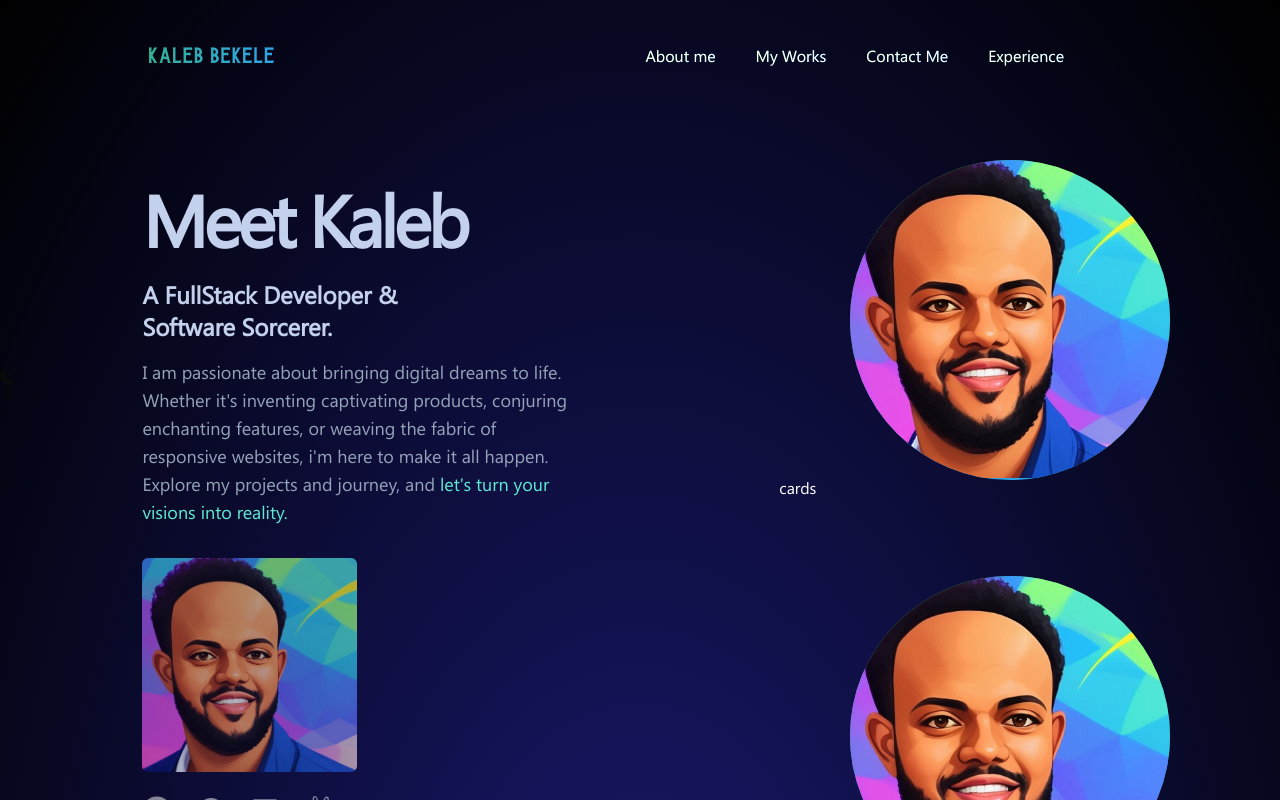
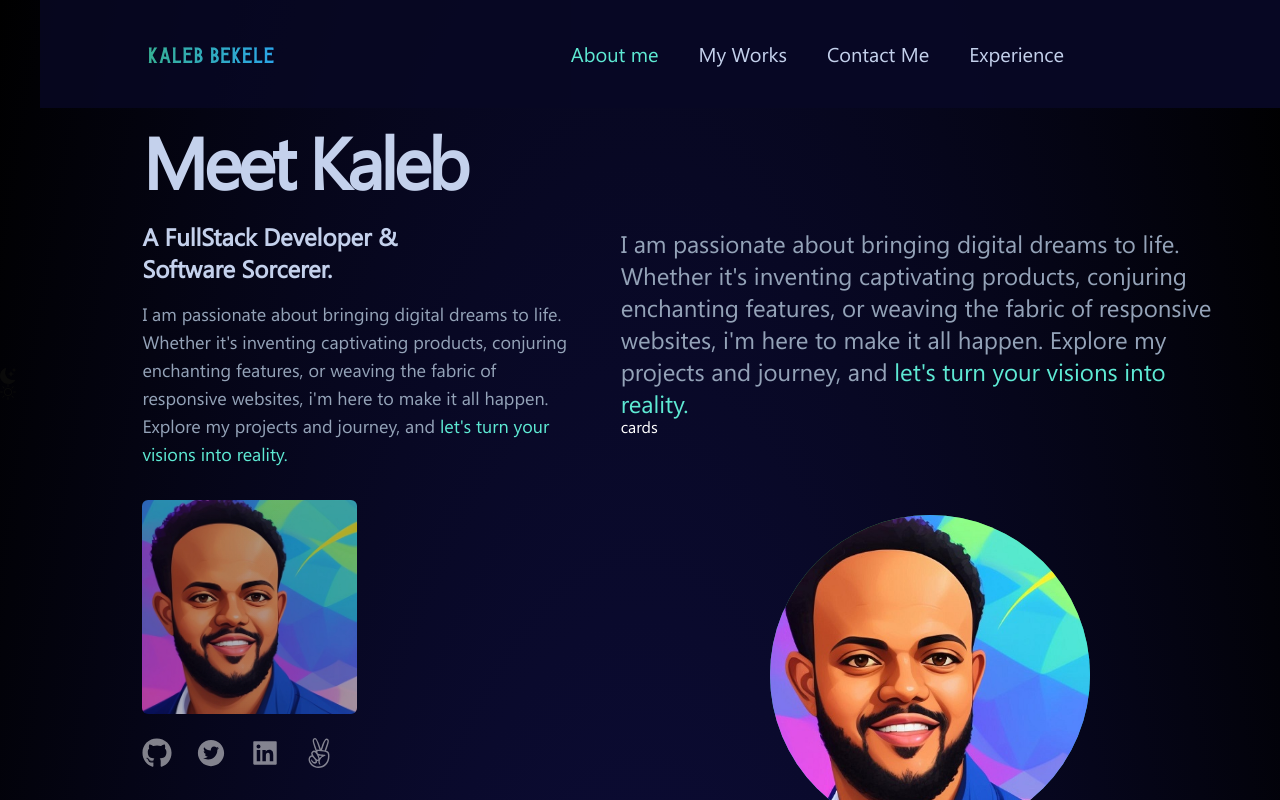
Before and after one commit to kalbek/kaleb.dev, a Next.js app: page / in a window 1280 px wide. Shown: the top 800 px of the page. Built offline with nearby package versions, Linux system fonts and the light colour scheme.

Commit message:
Complete nav bar functions for section referencing.

```diff
--- a/app/page.tsx
+++ b/app/page.tsx
@@ -7,8 +7,7 @@ import localFont from "next/font/local";
 import { SiAngellist } from "react-icons/si";
 import { FiZap } from "react-icons/fi";
 import kaleb from "../public/kaleb.jpeg";
-import { useEffect, useState } from "react";
-import { Poppins } from "next/font/google";
+import { useEffect, useState, useRef } from "react";
 
 const burtons = localFont({
   src: "../public/fonts/Burtons.otf",
@@ -19,9 +18,52 @@ const segoe = localFont({
 
 export default function Home() {
   const [activeMobileNav, setActiveMobileNav] = useState(false);
+
+  const [activeSection, setActiveSection] = useState("about-me"); // Initialize with the ID of the first section
+
+  const aboutMeRef = useRef<HTMLLIElement | null>(null);
+  const myWorksRef = useRef<HTMLLIElement | null>(null);
+  const contactMeRef = useRef<HTMLLIElement | null>(null);
+  const experienceRef = useRef<HTMLLIElement | null>(null);
+
+  const sectionRefs : {
+    [key: string]: React.RefObject<HTMLLIElement | null>;
+  } = {
+    'about-me': aboutMeRef,
+    'my-works': myWorksRef,
+    'contact-me': contactMeRef,
+    'experience': experienceRef,
+  };
 useEffect(() => {
-    console.log("active mobile menu nav: ", activeMobileNav);
-  }, [activeMobileNav]);
+
+  const handleScroll = () => {
+    let activeSectionCandidate = "about-me";
+
+    for (const sectionId in sectionRefs) {
+      const sectionRef = sectionRefs[sectionId] as React.RefObject<HTMLLIElement | null>;
+
+      if (sectionRef.current) {
+        const sectionTop = sectionRef.current.getBoundingClientRect().top;
+
+        // You can adjust this threshold value as needed
+        if (sectionTop >= 0 && sectionTop <= window.innerHeight * 0.5) {
+          activeSectionCandidate = sectionId;
+          console.log(activeSectionCandidate)
+          setActiveSection(activeSectionCandidate);
+          break; // Stop checking once a section is found within the viewport
+        }
+      }
+    }
+
+  };
+  console.log("active section: ", activeSection)
+  window.addEventListener("scroll", handleScroll);
+
+
+}, [activeSection, aboutMeRef, myWorksRef, contactMeRef, experienceRef]);
+
+
+  // Now, 'activeSection' state will contain the ID of the section in view
 
   return (
     <>
@@ -32,89 +74,63 @@ export default function Home() {
       <main
         className={`${segoe.className} min-h-screen px-10 bg-magical text-white`}
       >
-        <nav className="py-10 flex justify-between fixed bg-inherit z-10 w-full opacity-100">
+        <nav className="flex justify-between fixed  z-10 w-full opacity-100 bg-rich_black">
           <h1
             className={`${burtons.className}  md:pl-[8.5%] text-2xl text-transparent bg-clip-text bg-gradient_primary`}
           >
-            <div>kaleb bekele</div>
+            <div className="mt-10">kaleb bekele</div>
             {/* <div className="md:hidden">k. n.</div> */}
           </h1>
           {/* desktop menu */}
-          <ul className="hidden max-lg:fixed md:flex lg:gap-10 md:gap-5 md:mt-2 md:absolute lg:right-[20%] md:right-[25%] ">
-            <li className="hover:scale-110 hover:text-transparent bg-clip-text bg-gradient_primary cursor-pointer">
-              About me
+          <ul className="bg-rich_black flex justify-end  md:flex lg:gap-10 md:gap-5  py-10 pr-[20%] text-xl">
+            <li
+              className={`${
+                activeSection === "about-me"
+                  ? "text-turquoise"
+                  : "hover:scale-110 cursor-pointer text-crayola"
+              }`}
+            >
+              <a href="#about-me">About me</a>
             </li>
-            <li className="hover:scale-110 hover:text-transparent bg-clip-text bg-gradient_primary cursor-pointer">
-              My Works
+            <li
+              className={`${
+                activeSection === "my-works"
+                  ? "text-turquoise"
+                  : "hover:scale-110 cursor-pointer text-crayola"
+              }`}
+            >
+              <a href="#my-works">My Works</a>
             </li>
-            <li className="hover:scale-110 hover:text-transparent bg-clip-text bg-gradient_primary cursor-pointer">
-              Contact Me
+            <li
+              className={`${
+                activeSection === "contact-me"
+                  ? "text-turquoise"
+                  : "hover:scale-110 cursor-pointer text-crayola"
+              }`}
+            >
+              <a href="#contact-me">Contact Me</a>
             </li>
-            <li className="hover:scale-110 hover:text-transparent bg-clip-text bg-gradient_primary cursor-pointer">
-              Experience
+            <li
+              className={`${
+                activeSection === "experience"
+                  ? "text-turquoise"
+                  : "hover:scale-110 cursor-pointer text-crayola"
+              }`}
+            >
+              <a href="#experience">Experience</a>
             </li>
           </ul>
-          {/* Mobile menu */}
-          <div
-            onClick={() => setActiveMobileNav(!activeMobileNav)}
-            className="md:hidden z-10 scale-150"
-          >
-            {!activeMobileNav ? <FaBars /> : <FaTimes />}
-          </div>
-
-          <ul
-            className={
-              !activeMobileNav
-                ? "hidden"
-                : "bg-magical absolute top-0 left-0 w-full h-screen flex flex-col justify-center items-center"
-            }
-          >
-            {/* <li className="absolute top-10 left-10">
-              <h1
-                className={`${burtons.className} text-3xl text-transparent bg-clip-text bg-gradient_primary`}
-              >
-                k. n.
-              </h1>
-            </li> */}
-            <li className="mt-[-20px] py-6 text-4xl hover:scale-110 hover:text-transparent bg-clip-text bg-gradient_primary">
-              About me
-            </li>
-            <li className="py-6 text-4xl hover:scale-110 hover:text-transparent bg-clip-text bg-gradient_primary">
-              My Works
-            </li>
-            <li className="py-6 text-4xl hover:scale-110 hover:text-transparent bg-clip-text bg-gradient_primary">
-              Contact Me
-            </li>
-            <li className="py-6 text-4xl hover:scale-110 hover:text-transparent bg-clip-text bg-gradient_primary">
-              Experience
-            </li>
-          </ul>
-          {/* <li className="fixed bottom-[50%] bg-opacity-80 border-white">
-              <BsFillMoonStarsFill />
-              <BsSun />
-            </li> */}
-          {/* <ul className="flex items-center">
-              <li>
-                <a
-                  className="bg-gradient-to-r from-cyan-500 to-american_green text-white px-4 py-2 rounded-md ml-8"
-                  href="#"
-                >
-                  Resume
-                </a>
-              </li>
-            </ul> */}
         </nav>
         {/* <div className="-mt-2 fixed outline pl-[8%] w-[50%] border-2 border-white text-left flex-col items-center justify-between"> */}
         {/* HERO SECTION */}
         <div className="flex flex-col lg:flex-row bg-red align-center items-start w-full max-md:pt-20 md:pt-20">
-          <div className="max-md:mt-5 h-auto lg:fixed w-full md:mt-[8%] md:pl-[8%] md:w-[60%] lg:w-[50%] text-left flex-col items-center justify-between ">
+          <div className="lg:mt-[-4px] lg:pt-12 h-auto lg:fixed w-full md:mt-[8%] md:pl-[8%] md:w-[60%] lg:w-[50%] text-left flex-col items-center justify-between ">
             <h1
-              className={` tracking-tighter md:text-7xl text-5xl  font-black text-crayola flex flex-col md:flex-row w-full `}
+              className={` tracking-tighter md:text-7xl text-5xl  font-black flex flex-col md:flex-row w-full text-crayola`}
             >
               <span className="md:text-7xl relative ">
                 Meet Kaleb <span className="text-sm">&nbsp;</span>
               </span>{" "}
-
             </h1>
             <h2 className="text-2xl pt-6 font-bold  py-2 text-crayola">
               A FullStack Developer &<br /> Software Sorcerer.
@@ -148,15 +164,21 @@ export default function Home() {
               </li>
             </ul>
           </div>
-          <div className=" w-[55%] mr-10 h-auto">
-            {" "}
-          </div>
+          <div className=" w-[55%] mr-10 h-auto"> </div>
 
           {/* about, experience, works and contact section */}
-          <div className="pl-[8%] lg:w-[50%] w-full border-2 border-white text-left flex-col items-center justify-between">
-            <div className="relative mx-auto bg-gradient_to_bottom rounded-full w-80 h-80 mt-20 overflow-hidden">
-              <Image src={kaleb} alt="kalebs' image" />
-            </div>
+          <div className="lg:w-[63%] w-full text-left flex-col items-start mt-12 ">
+            <section id="about-me" ref={aboutMeRef} className="md:pt-[16%]">
+              <p className="text-cadet_gray text-2xl">
+                I am passionate about bringing digital dreams to life. Whether
+                it&apos;s inventing captivating products, conjuring enchanting
+                features, or weaving the fabric of responsive websites, i&apos;m
+                here to make it all happen. Explore my projects and journey, and{" "}
+                <span className="text-turquoise">
+                  {" "}
+                  let&apos;s turn your visions into reality.{" "}
+                </span>
+              </p>
               <div className=" ">cards</div>
               <div className="relative mx-auto bg-gradient_to_bottom rounded-full w-80 h-80 mt-20 overflow-hidden">
                 <Image src={kaleb} alt="kalebs' image" />
@@ -174,6 +196,95 @@ export default function Home() {
                 <Image src={kaleb} alt="kalebs' image" />
               </div>
               <div className=" ">cards</div>
+            </section>
+            <section id="my-works" ref={myWorksRef}  className="md:pt-[16%]">
+              WORKS SECTION: <p className="text-cadet_gray text-2xl">
+                I am passionate about bringing digital dreams to life. Whether
+                it&apos;s inventing captivating products, conjuring enchanting
+                features, or weaving the fabric of responsive websites, i&apos;m
+                here to make it all happen. Explore my projects and journey, and{" "}
+                <span className="text-turquoise">
+                  {" "}
+                  let&apos;s turn your visions into reality.{" "}
+                </span>
+              </p>
+              <div className=" ">cards</div>
+              <div className="relative mx-auto bg-gradient_to_bottom rounded-full w-80 h-80 mt-20 overflow-hidden">
+                <Image src={kaleb} alt="kalebs' image" />
+              </div>
+              <div className=" ">cards</div>
+              <div className="relative mx-auto bg-gradient_to_bottom rounded-full w-80 h-80 mt-20 overflow-hidden">
+                <Image src={kaleb} alt="kalebs' image" />
+              </div>
+              <div className=" ">cards</div>
+              <div className="relative mx-auto bg-gradient_to_bottom rounded-full w-80 h-80 mt-20 overflow-hidden">
+                <Image src={kaleb} alt="kalebs' image" />
+              </div>
+              <div className=" ">cards</div>
+              <div className="relative mx-auto bg-gradient_to_bottom rounded-full w-80 h-80 mt-20 overflow-hidden">
+                <Image src={kaleb} alt="kalebs' image" />
+              </div>
+              <div className=" ">cards</div>
+            </section>
+            <section id="contact-me" ref={contactMeRef}  className="md:pt-[16%]">
+              CONTACT ME SECTION: <p className="text-cadet_gray text-2xl">
+                I am passionate about bringing digital dreams to life. Whether
+                it&apos;s inventing captivating products, conjuring enchanting
+                features, or weaving the fabric of responsive websites, i&apos;m
+                here to make it all happen. Explore my projects and journey, and{" "}
+                <span className="text-turquoise">
+                  {" "}
+                  let&apos;s turn your visions into reality.{" "}
+                </span>
+              </p>
+              <div className=" ">cards</div>
+              <div className="relative mx-auto bg-gradient_to_bottom rounded-full w-80 h-80 mt-20 overflow-hidden">
+                <Image src={kaleb} alt="kalebs' image" />
+              </div>
+              <div className=" ">cards</div>
+              <div className="relative mx-auto bg-gradient_to_bottom rounded-full w-80 h-80 mt-20 overflow-hidden">
+                <Image src={kaleb} alt="kalebs' image" />
+              </div>
+              <div className=" ">cards</div>
+              <div className="relative mx-auto bg-gradient_to_bottom rounded-full w-80 h-80 mt-20 overflow-hidden">
+                <Image src={kaleb} alt="kalebs' image" />
+              </div>
+              <div className=" ">cards</div>
+              <div className="relative mx-auto bg-gradient_to_bottom rounded-full w-80 h-80 mt-20 overflow-hidden">
+                <Image src={kaleb} alt="kalebs' image" />
+              </div>
+              <div className=" ">cards</div>
+            </section>
+            <section id="experience" ref={experienceRef}  className="md:pt-[16%]">
+              EXPERIENCE SECTION: <p className="text-cadet_gray text-2xl">
+                I am passionate about bringing digital dreams to life. Whether
+                it&apos;s inventing captivating products, conjuring enchanting
+                features, or weaving the fabric of responsive websites, i&apos;m
+                here to make it all happen. Explore my projects and journey, and{" "}
+                <span className="text-turquoise">
+                  {" "}
+                  let&apos;s turn your visions into reality.{" "}
+                </span>
+              </p>
+              <div className=" ">cards</div>
+              <div className="relative mx-auto bg-gradient_to_bottom rounded-full w-80 h-80 mt-20 overflow-hidden">
+                <Image src={kaleb} alt="kalebs' image" />
+              </div>
+              <div className=" ">cards</div>
+              <div className="relative mx-auto bg-gradient_to_bottom rounded-full w-80 h-80 mt-20 overflow-hidden">
+                <Image src={kaleb} alt="kalebs' image" />
+              </div>
+              <div className=" ">cards</div>
+              <div className="relative mx-auto bg-gradient_to_bottom rounded-full w-80 h-80 mt-20 overflow-hidden">
+                <Image src={kaleb} alt="kalebs' image" />
+              </div>
+              <div className=" ">cards</div>
+              <div className="relative mx-auto bg-gradient_to_bottom rounded-full w-80 h-80 mt-20 overflow-hidden">
+                <Image src={kaleb} alt="kalebs' image" />
+              </div>
+              <div className=" ">cards</div>
+
+            </section>
           </div>
         </div>
       </main>
--- a/tailwind.config.ts
+++ b/tailwind.config.ts
@@ -57,6 +57,7 @@ module.exports = {
         crayola: "#c4d1ec",
         turquoise: "#5EEAD4",
         cadet_gray: "#94A3B8",
+        rich_black: "rgba(8, 8, 37, 0.8)",
       },
       borderRadius: {
         lg: "var(--radius)",
```
Lines whose indentation alone changed are shown as unchanged.
